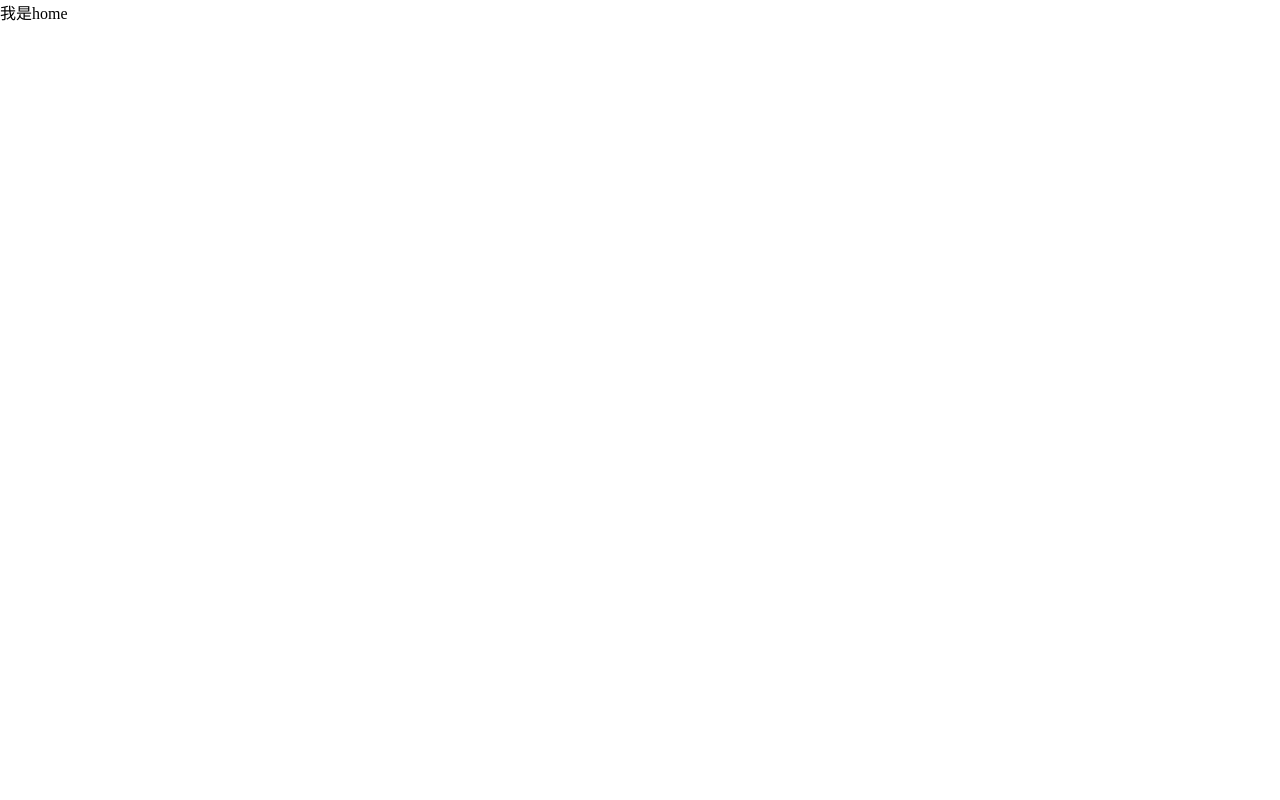
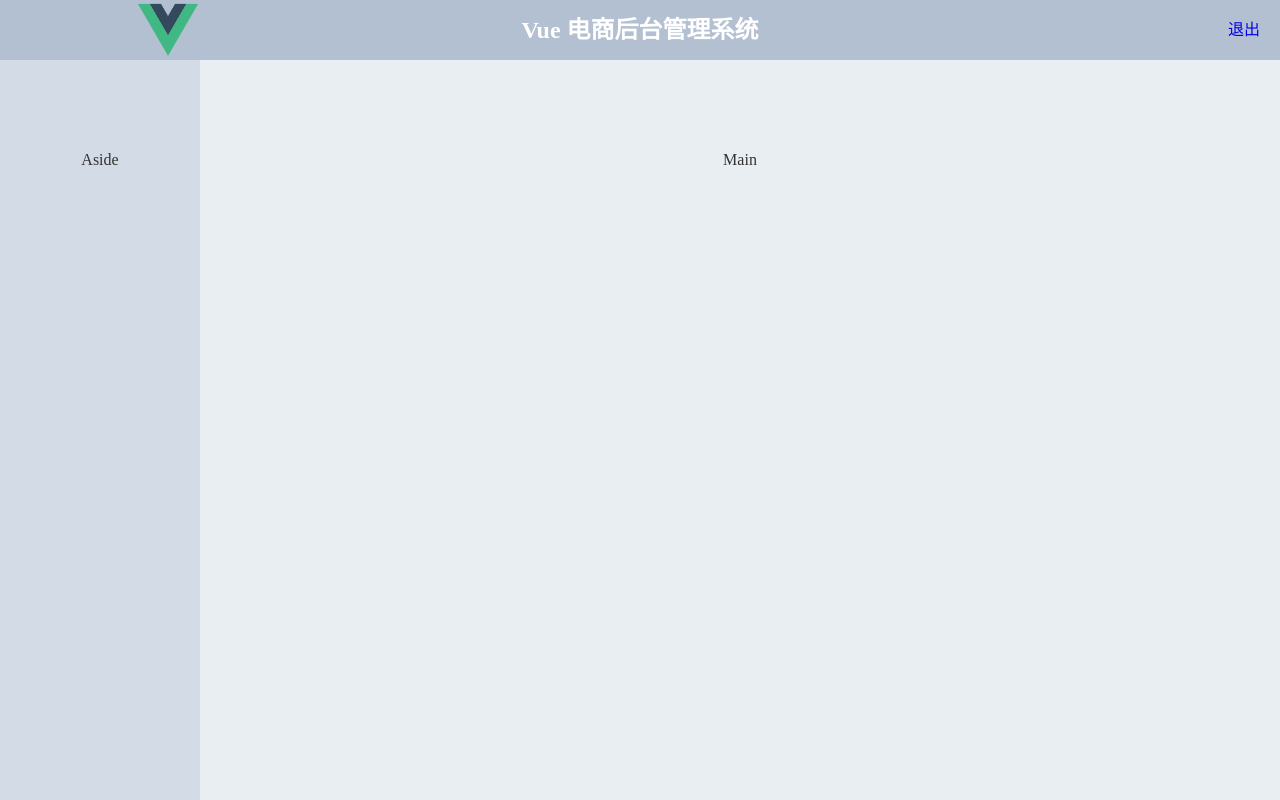
Before and after one commit to jijiliyugou/bigEventTow, a Vue app in the folder my-project/: page /#/home in a window 1280 px wide. Built offline with nearby package versions, Linux system fonts and the light colour scheme.

Commit message:
完成home组件头部布局

```diff
--- a/my-project/src/views/home/index.vue
+++ b/my-project/src/views/home/index.vue
@@ -1,9 +1,61 @@
 <template>
-  <div>
-    我是home
-  </div>
+  <el-container>
+    <el-header>
+      <el-row :gutter="20">
+        <el-col :span="6">
+          <img src="@/assets/img/logo.png" alt="" />
+        </el-col>
+        <el-col :span="12">
+          <h1>Vue 电商后台管理系统</h1>
+        </el-col>
+        <el-col :span="6">
+          <a href="#" class="dropOut">退出</a>
+        </el-col>
+      </el-row>
+    </el-header>
+    <el-container>
+      <el-aside width="200px">Aside</el-aside>
+      <el-main>Main</el-main>
+    </el-container>
+  </el-container>
 </template>
 <script>
 export default {};
 </script>
-<style scoped lang="less"></style>
+<style scoped lang="less">
+.el-container {
+  height: 100%;
+  .el-header {
+    background-color: #b3c0d1;
+    color: #333;
+    text-align: center;
+    line-height: 60px;
+    img {
+      height: 60px;
+      vertical-align: top;
+    }
+    h1 {
+      margin: 0;
+      color: #fff;
+    }
+    .dropOut {
+      float: right;
+      text-decoration: none;
+    }
+  }
+
+  .el-aside {
+    background-color: #d3dce6;
+    color: #333;
+    text-align: center;
+    line-height: 200px;
+  }
+
+  .el-main {
+    background-color: #e9eef3;
+    color: #333;
+    text-align: center;
+    line-height: 160px;
+  }
+}
+</style>
```
Also changed, not shown: my-project/src/assets/img/logo.png (renamed from my-project/src/assets/logo.png), 1 other file (tests, documents, lock files or other folders).
